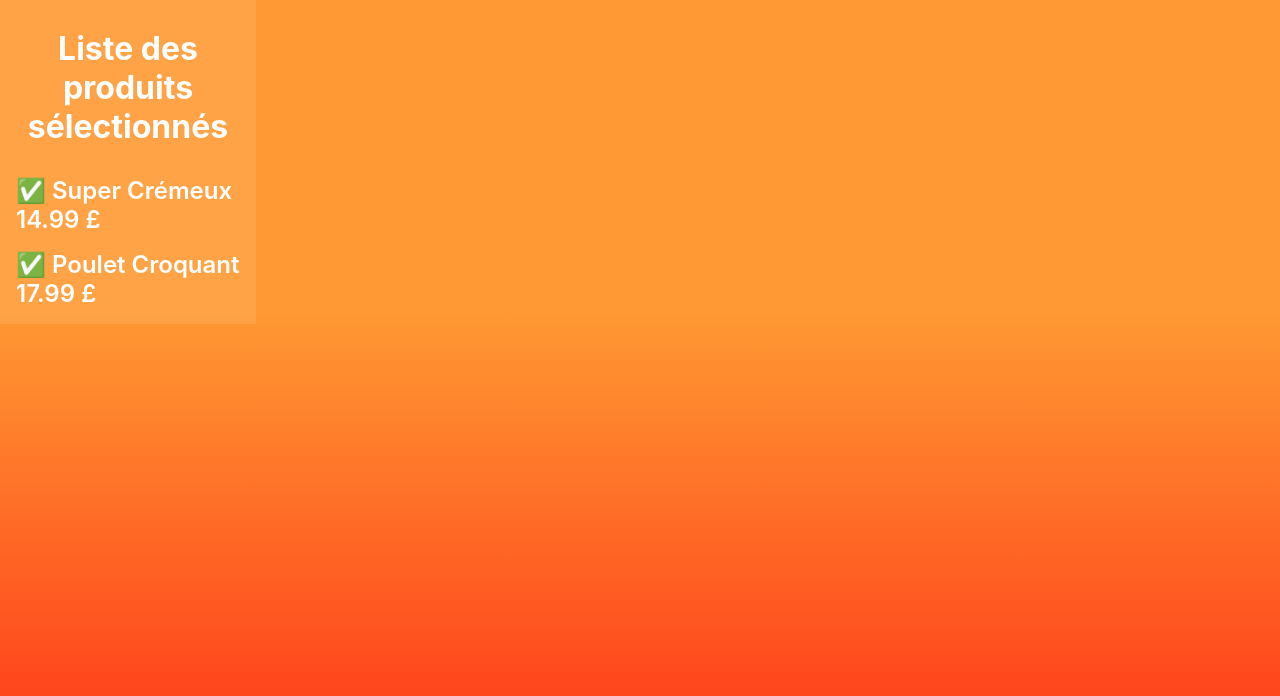
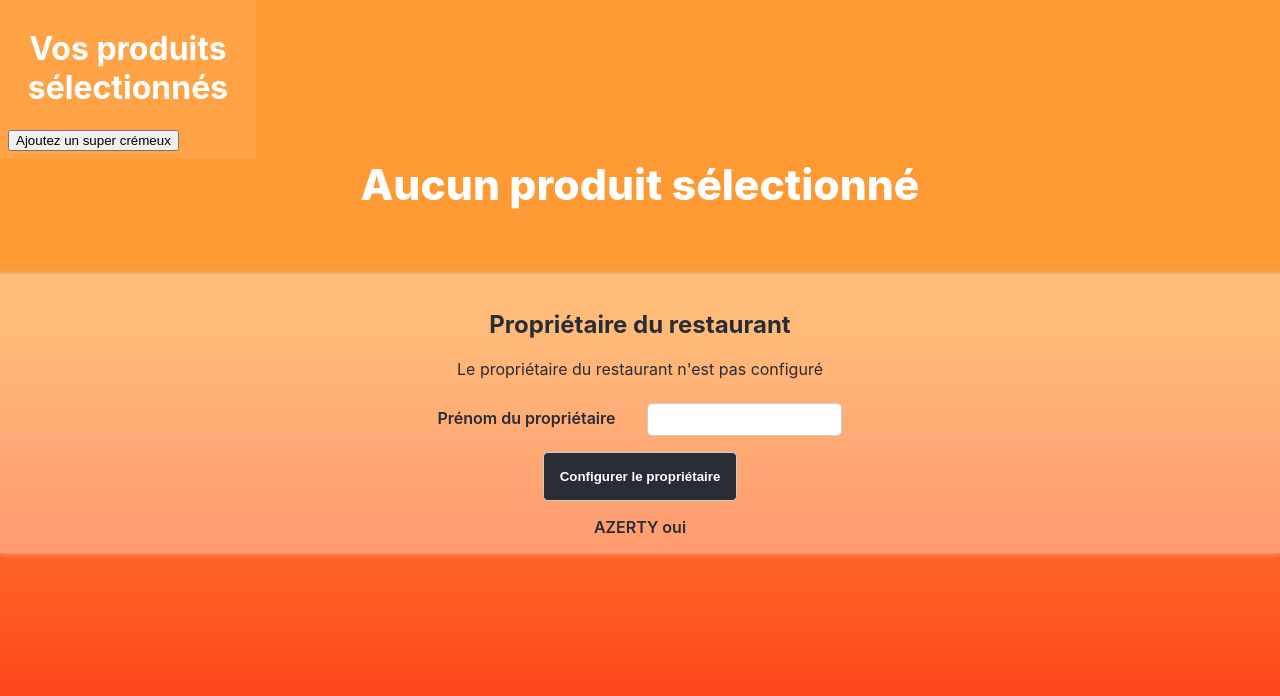
Before and after one commit to pacomeAhossi/resto-cmd, a React (Create React App) app: page / in a window 1280 px wide. Shown: the top 696 px of the page. Built offline with nearby package versions, Linux system fonts and the light colour scheme.

Commit message:
addind cart, total and owner components

```diff
--- a/package.json
+++ b/package.json
@@ -8,6 +8,7 @@
     "@testing-library/user-event": "^13.5.0",
     "react": "^18.2.0",
     "react-dom": "^18.2.0",
+    "react-redux": "^9.0.4",
     "react-scripts": "5.0.1",
     "web-vitals": "^2.1.4"
   },
--- a/src/app/App.js
+++ b/src/app/App.js
@@ -2,12 +2,18 @@ import { Provider } from "react-redux";
 import { store } from "./store";
 import './App.css';
 import { Cart } from "../features/cart/Cart";
+import { Total } from "../features/total/Total";
+import { Voucher } from "../features/voucher/Voucher";
+import { Owner } from "../features/owner/Owner";
 
 function App() {
   return (
     <Provider store={store} >
       <div className="App">
-          <Cart/>
+        <Cart/>
+        <Total />
+        <Voucher />
+        <Owner />
       </div>
     </Provider>
   );
--- a/src/app/store.js
+++ b/src/app/store.js
@@ -1,12 +1,9 @@
 import { configureStore } from "@reduxjs/toolkit";
-import { PouletCroquant, SuperCremeux } from "../common/models";
 
 let state = {
     value: null,
     owner: {},
     list: [
-        SuperCremeux,
-        PouletCroquant
     ]
 };
 
@@ -46,7 +43,7 @@ export const store = configureStore({
 // store.subscribe(() => {
 //     const state = store.getState();
 //     if(state.owner){
-//         document.querySelector(".header").textContent = `Le propriétaire du restaurent est ${state.owner.firstName}`;
+//         document.querySelector(".header").textContent = `Le propriétaire du restaurant est ${state.owner.firstName}`;
 //     }
 //     if(state.list){
 //         document.getElementById("command").innerHTML = `<h2>Vous avez selectionnés les produits suivants :</h2>`;
--- a/src/features/cart/Cart.js
+++ b/src/features/cart/Cart.js
@@ -1,16 +1,32 @@
 import { useStore } from "react-redux";
+import { SuperCremeux } from "../../common/models";
+import { useEffect, useState } from "react";
 
 export const Cart = () => {
     const store = useStore();
+    const [list, setList] = useState(store.getState().list);
+
+    useEffect(() => {
+        store.subscribe(() => setList(store.getState().list));
+    });
 
     return (
         <div className="Selection">
-            <h1>Liste des produits sélectionnés</h1>
+            <h1>Vos produits sélectionnés</h1>
             {
-                store.getState().list.map(
+                list.map(
                     (item, index) => <span key={index} className="SelectedProduct">{item.title} {item.price} £</span>
                 )
             }
+
+            <div className="CartNavBar">
+                <button onClick={() =>
+                        store.dispatch({ type: "ADD_PRODUCT", payload: SuperCremeux })
+                    }
+                >
+                    Ajoutez un super crémeux
+                </button>
+            </div>
         </div>
     )
 }
--- /dev/null
+++ b/src/features/owner/Owner.js
@@ -0,0 +1,40 @@
+import { useEffect, useState } from "react";
+import { useStore } from "react-redux";
+
+export const Owner = () => {
+    const store = useStore();
+    const [owner, setOwner] = useState(store.getState().owner);
+
+    const handleSubmit = (evt) => {
+        evt.preventDefault();
+        const firstName = evt.currentTarget.firstName.value;
+        store.dispatch({
+            type: "UPDATE_FIRSTNAME",
+            payload: firstName
+        });
+    };
+
+    useEffect(() => {
+        store.subscribe(() => setOwner(store.getState().owner));
+    })
+
+    return(
+            <form onSubmit={handleSubmit} className="OwnerForm">
+                <h2>Propriétaire du restaurant</h2>
+                {
+                    owner?.firstName ? (
+                        <span className="OwnerName">Le propriétaire du restaurant est {owner.firstName} </span>
+                    ):
+                    (
+                        <span className="OwnerName">Le propriétaire du restaurant n'est pas configuré</span>
+                    )
+                }
+                <label>
+                    Prénom du propriétaire
+                    <input type="text" name="firstName" />
+                </label>
+                <button type="submit">Configurer le propriétaire</button>
+                <label>AZERTY oui </label>
+            </form>
+    )
+}
--- /dev/null
+++ b/src/features/total/Total.js
@@ -0,0 +1,22 @@
+import { useEffect, useState } from "react";
+import { useStore } from "react-redux";
+
+export const Total = () => {
+    const store = useStore();
+    const [list, setList] = useState(store.getState().list);
+    const totalCommand = list.reduce((preventValue, currentValue) =>
+        currentValue.price + preventValue
+    , 0);
+
+    useEffect(() => {
+        store.subscribe(() => setList(store.getState().list))
+    });
+    return (
+        <div className="TotalCommand">
+            {
+                list.length === 0 ? <div>Aucun produit sélectionné</div> : <div>Total commande {totalCommand} euros </div>
+            }
+
+        </div>
+    )
+}
--- /dev/null
+++ b/src/features/voucher/Voucher.js
@@ -0,0 +1,24 @@
+import { useEffect, useState } from "react";
+import { useStore } from "react-redux";
+
+export const Voucher = () => {
+    const store = useStore();
+    const [list, setList] = useState(store.getState().list);
+    const available = list.find((product) => product.title === "Super Crémeux");
+
+    useEffect(() => {
+        store.subscribe(() => setList(store.getState().list));
+    });
+    return (
+        <div className="Voucher">
+            {
+                available && <button onClick={() => store.dispatch({type: "APPLY_VOUCHER",
+                    payload: {price : 2}
+                    })
+                    }>
+                        Appliquer ma promo de super crémeux à 2 euros
+                </button>
+            }
+        </div>
+    )
+}
```
Also changed, not shown: 1 other file (tests, documents, lock files or other folders).
